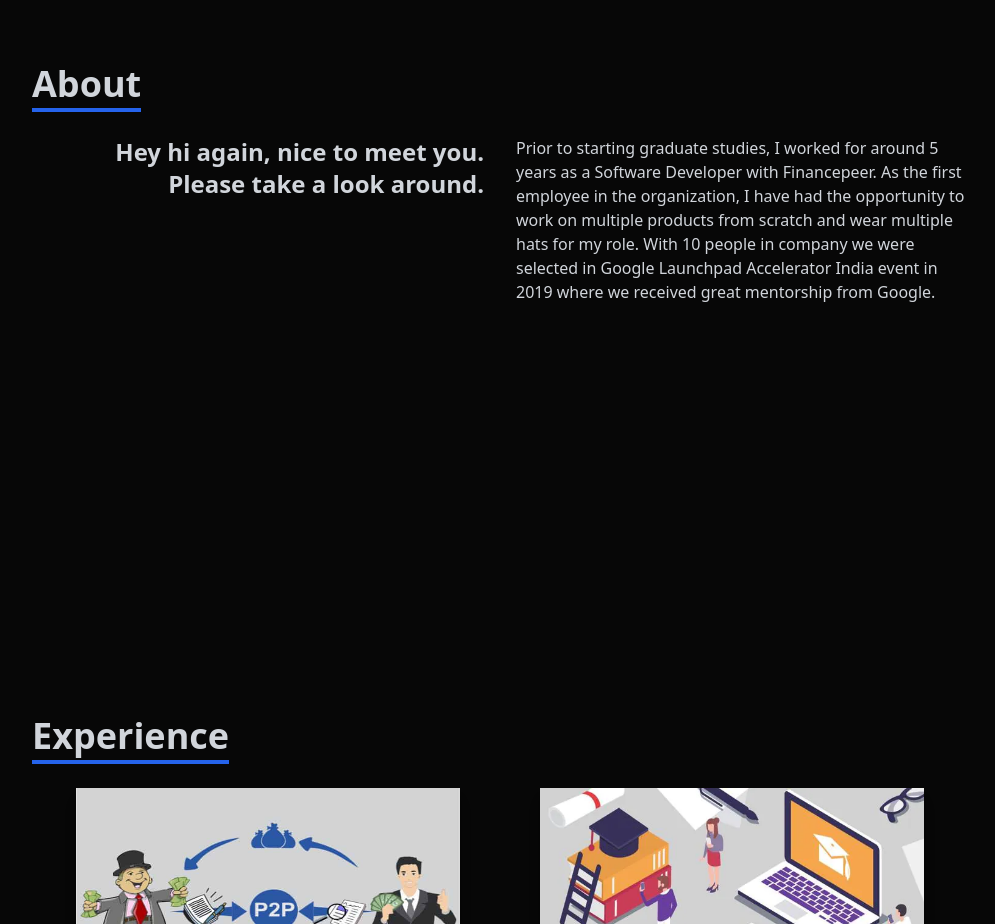
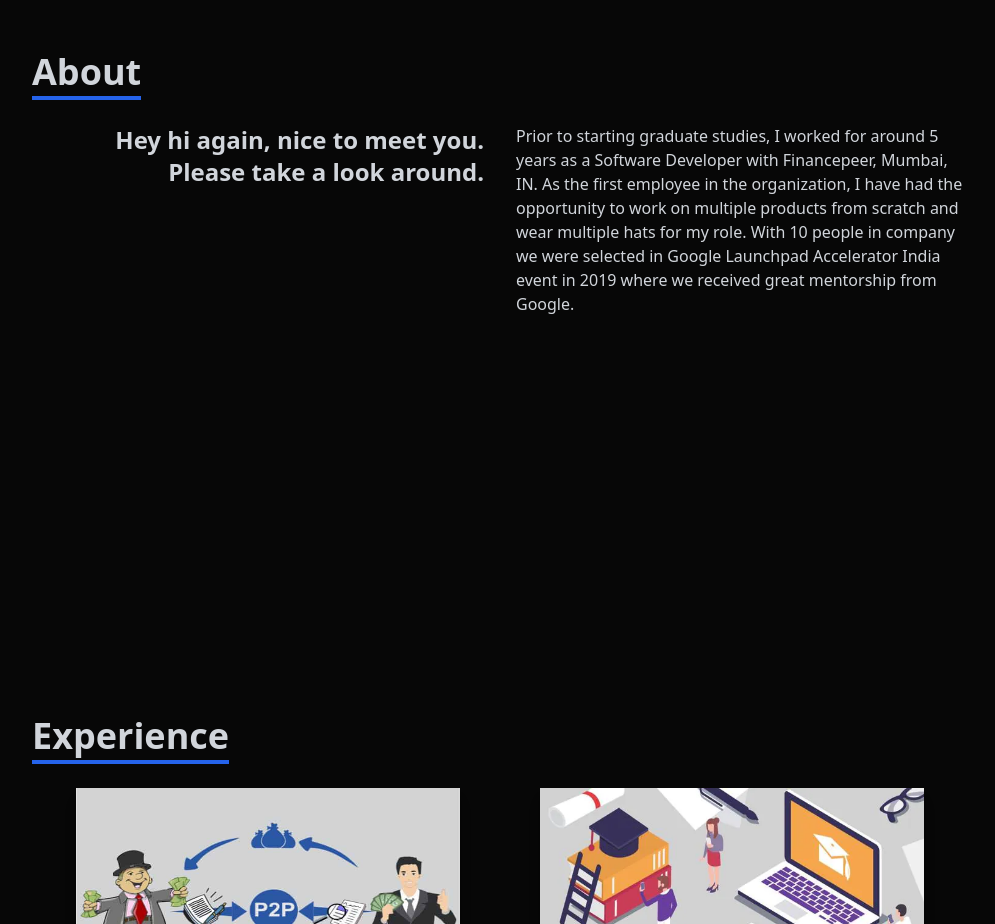
Before and after one commit to akshay-narkhede/portfolio, a React (Create React App) app in the folder myportfolio/: page / in a window 1280 px wide. Shown: the part 1000-1924 px from the top of the page, without its empty margins (140-1135 px from the left). Built offline with nearby package versions, Linux system fonts and the light colour scheme.

Commit message:
updated line height

```diff
--- a/myportfolio/src/components/About.jsx
+++ b/myportfolio/src/components/About.jsx
@@ -15,7 +15,7 @@ const About = () => {
                   </div>
                   <div className='py-8 sm:py-0'>
                       <p>
-                            Prior to starting graduate studies, I worked for around 5 years as a Software Developer with Financepeer.
+                            Prior to starting graduate studies, I worked for around 5 years as a Software Developer with Financepeer, Mumbai, IN.
                             As the first employee in the organization, I have had the opportunity to work on multiple products from scratch and wear multiple hats for my role. With 10 people in company we were selected in Google Launchpad Accelerator India event in 2019 where we received great mentorship from Google.
                       </p>
                   </div>
```
